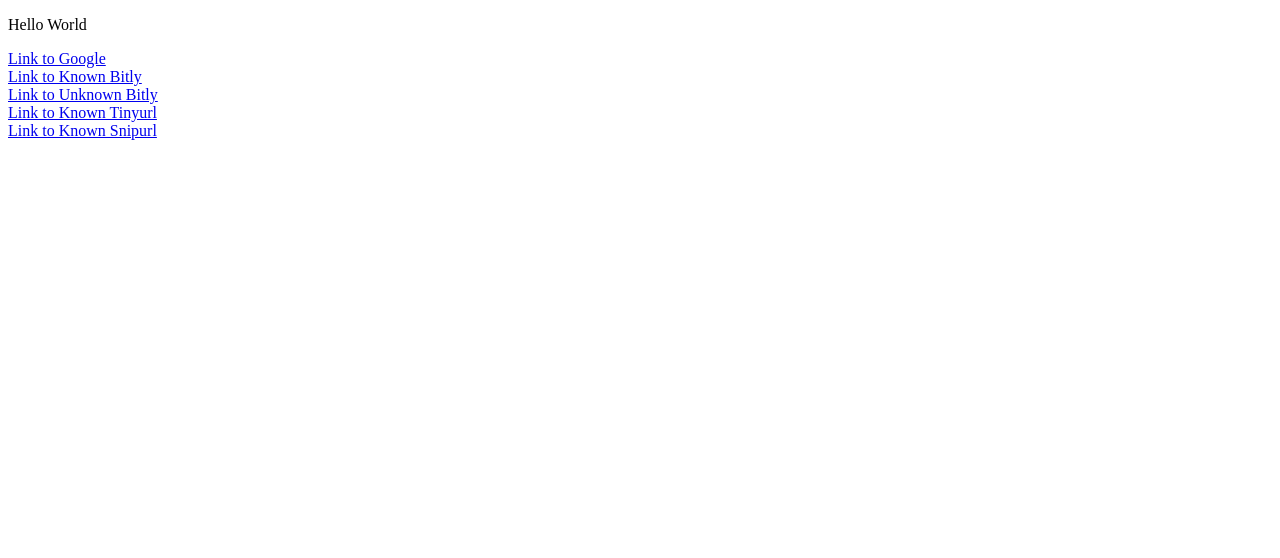
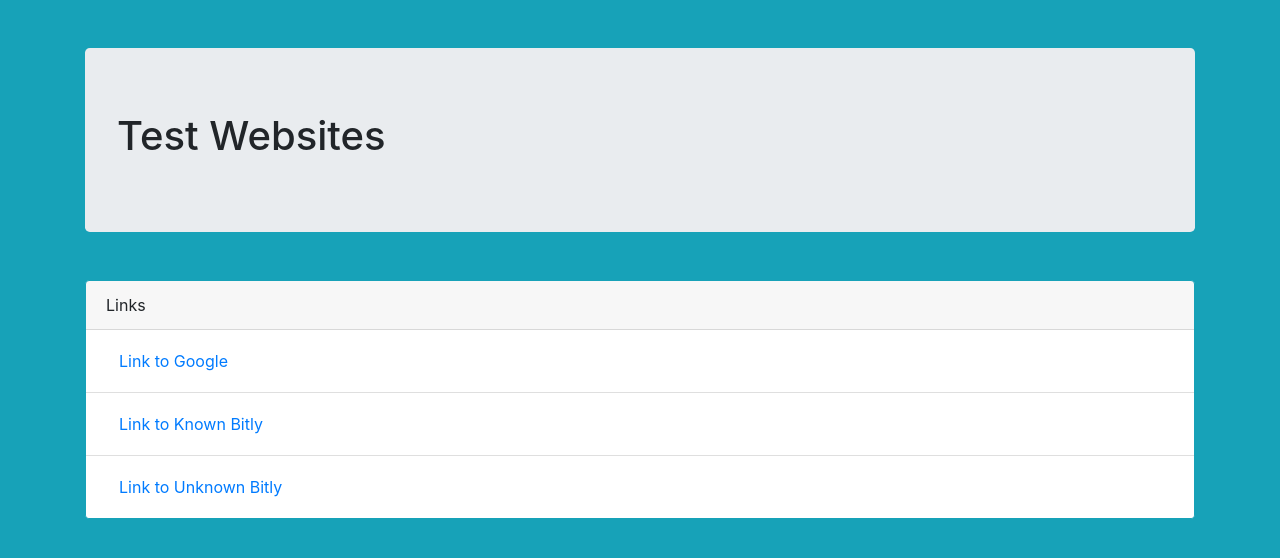
Before and after one commit to 301remover/301remover-browser, a browser extension: page sample.html in a window 1280 px wide. Drawn offline with nearby package versions, Linux system fonts and the light colour scheme.

Commit message:
made sample prettier

```diff
--- a/sample.html
+++ b/sample.html
@@ -1,20 +1,38 @@
 <!DOCTYPE html>
 <html>
+
 <head>
+  <link rel="stylesheet" href="https://stackpath.bootstrapcdn.com/bootstrap/4.1.3/css/bootstrap.min.css"
+    integrity="sha384-MCw98/SFnGE8fJT3GXwEOngsV7Zt27NXFoaoApmYm81iuXoPkFOJwJ8ERdknLPMO" crossorigin="anonymous">
+  <script src="https://stackpath.bootstrapcdn.com/bootstrap/4.1.3/js/bootstrap.min.js"
+    integrity="sha384-ChfqqxuZUCnJSK3+MXmPNIyE6ZbWh2IMqE241rYiqJxyMiZ6OW/JmZQ5stwEULTy"
+    crossorigin="anonymous"></script>
   <style>
     button {
       height: 30px;
       width: 30px;
       outline: none;
     }
+
+    #cont {}
   </style>
 </head>
-  <body>
-    <p>Hello World</p>
-    <a href="https://www.google.com">Link to Google</a><br/>
-    <a href="http://bit.ly/b0003">Link to Known Bitly</a><br/>
-    <a href="https://bit.ly/1eyOBPE">Link to Unknown Bitly</a><br/>
-    <a href="google.com">Link to Known Tinyurl</a><br/>
-    <a href="google.com">Link to Known Snipurl</a><br/>
+
+<body class="bg-info">
+
+  <div id="cont" class="container">
+    <div class="jumbotron my-5">
+      <h1>Test Websites</h1>
+    </div>
+    <div class="card border-info">
+      <div class="card-header">Links</div>
+      <ul class="list-group list-group-flush">
+    <li class="list-group-item"><a class="btn btn-link" href="https://www.google.com">Link to Google</a></li>
+    <li class="list-group-item"><a class="btn btn-link " href="http://bit.ly/b0003">Link to Known Bitly</a></li>
+    <li class="list-group-item"><a class="btn btn-link " href="https://bit.ly/1eyOBPE">Link to Unknown Bitly</a></li>
+  </ul>
+  </div>
+  </div>
 </body>
+
 </html>
```
Lines whose indentation alone changed are shown as unchanged.
